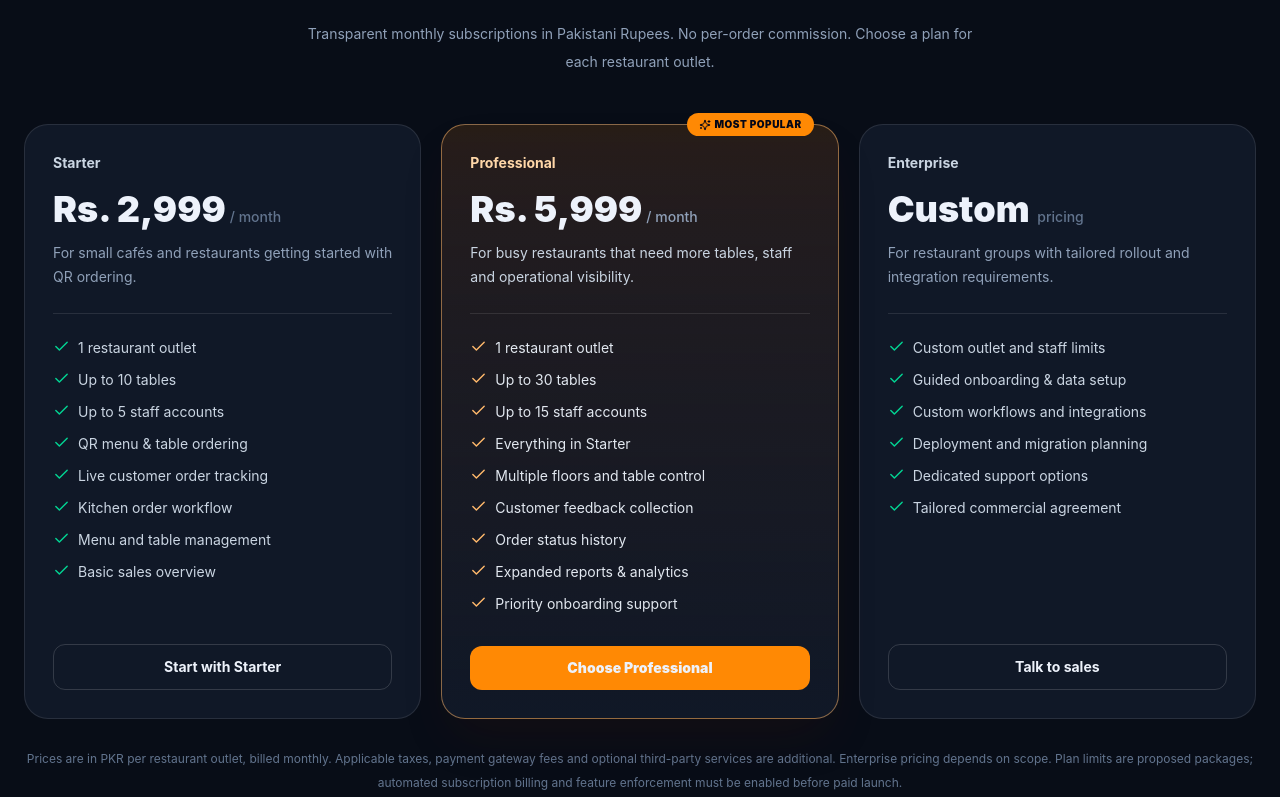
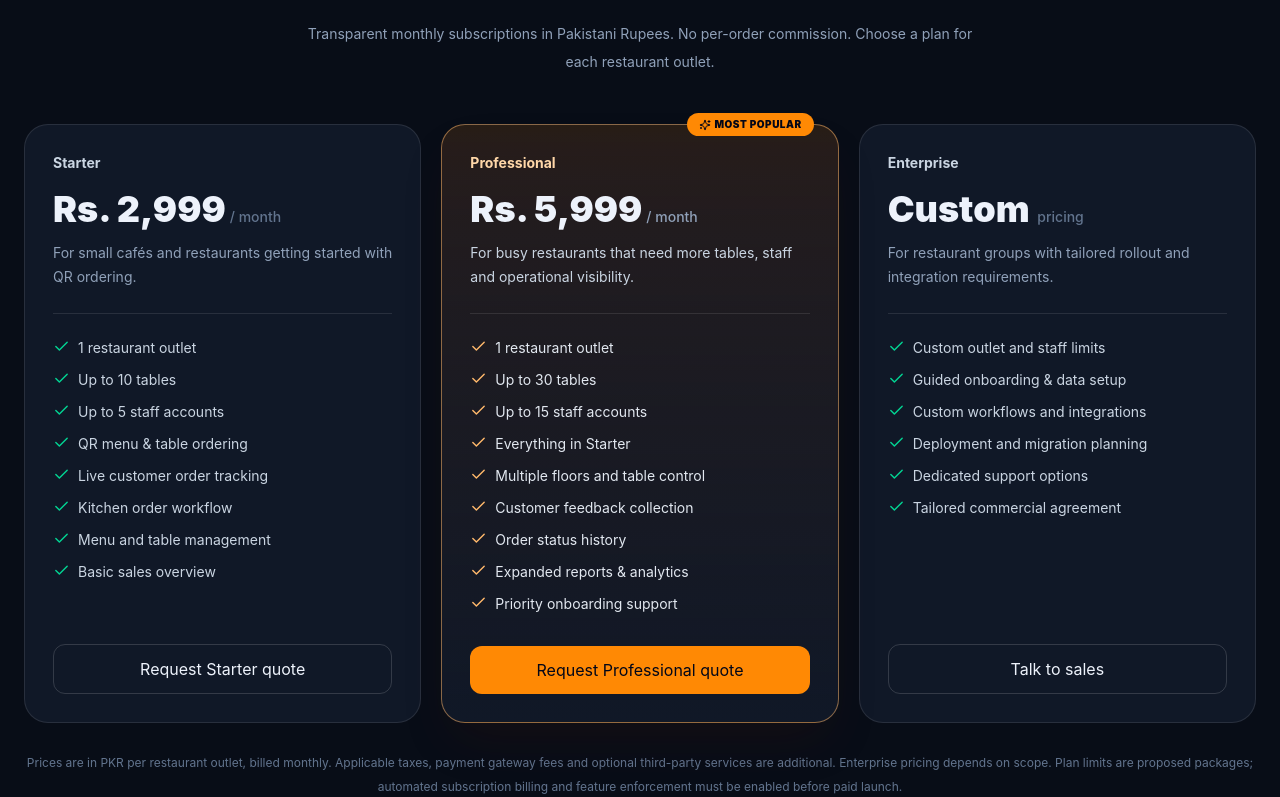
Before and after one commit to hyderwork/restaurant-os, a Next.js app: page / in a window 1280 px wide. Shown: the part 1343-2140 px from the top of the page. Built offline with nearby package versions, Linux system fonts and the light colour scheme.

Commit message:
Connect pricing plan buttons to inquiry form

```diff
--- a/src/app/page.tsx
+++ b/src/app/page.tsx
@@ -1,5 +1,6 @@
 import Link from "next/link";
 import { ArrowUpRight, ChefHat, ClipboardList, QrCode, ShieldCheck, Store, Check, Sparkles } from "lucide-react";
+import { PricingInquiryButton } from "@/components/pricing-inquiry";
 const features = [
   {icon:QrCode,title:"QR ordering",text:"Let guests browse your menu and place orders from their tables."},
   {icon:ChefHat,title:"Kitchen display",text:"Keep kitchen tickets and order status in one live workflow."},
@@ -14,9 +15,9 @@ export default function Home() {
   <section id="pricing" className="mx-auto max-w-7xl px-6 pb-24">
    <div className="mx-auto mb-12 max-w-2xl text-center"><p className="mb-4 text-xs font-bold tracking-[.25em] text-orange-300">SIMPLE PAKISTAN PRICING</p><h2 className="text-4xl font-black tracking-tight sm:text-5xl">Plans that grow with <span className="text-orange-400">your restaurant.</span></h2><p className="mt-4 text-sm leading-7 text-slate-400">Transparent monthly subscriptions in Pakistani Rupees. No per-order commission. Choose a plan for each restaurant outlet.</p></div>
    <div className="grid items-stretch gap-5 lg:grid-cols-3">
-    <article className="flex flex-col rounded-3xl border border-white/10 bg-[#101827] p-7"><p className="text-sm font-bold text-slate-300">Starter</p><p className="mt-4 text-4xl font-black">Rs. 2,999<span className="ml-1 text-sm font-medium text-slate-500">/ month</span></p><p className="mt-3 text-sm leading-6 text-slate-400">For small cafés and restaurants getting started with QR ordering.</p><div className="my-6 h-px bg-white/10"/><ul className="mb-8 space-y-3 text-sm text-slate-300">{["1 restaurant outlet","Up to 10 tables","Up to 5 staff accounts","QR menu & table ordering","Live customer order tracking","Kitchen order workflow","Menu and table management","Basic sales overview"].map(x=><li key={x} className="flex gap-2"><Check size={17} className="shrink-0 text-emerald-400"/>{x}</li>)}</ul><Link href="/signup" className="mt-auto rounded-xl border border-white/15 px-5 py-3 text-center text-sm font-bold hover:bg-white/5">Start with Starter</Link></article>
-    <article className="relative flex flex-col rounded-3xl border border-orange-300/50 bg-gradient-to-b from-orange-400/[.13] to-[#101827] p-7 shadow-2xl shadow-orange-950/20"><div className="absolute -top-3 right-6 flex items-center gap-1 rounded-full bg-orange-400 px-3 py-1 text-[10px] font-black uppercase tracking-wider text-slate-950"><Sparkles size={12}/> Most popular</div><p className="text-sm font-bold text-orange-200">Professional</p><p className="mt-4 text-4xl font-black">Rs. 5,999<span className="ml-1 text-sm font-medium text-slate-400">/ month</span></p><p className="mt-3 text-sm leading-6 text-slate-300">For busy restaurants that need more tables, staff and operational visibility.</p><div className="my-6 h-px bg-white/10"/><ul className="mb-8 space-y-3 text-sm text-slate-200">{["1 restaurant outlet","Up to 30 tables","Up to 15 staff accounts","Everything in Starter","Multiple floors and table control","Customer feedback collection","Order status history","Expanded reports & analytics","Priority onboarding support"].map(x=><li key={x} className="flex gap-2"><Check size={17} className="shrink-0 text-orange-300"/>{x}</li>)}</ul><Link href="/signup" className="mt-auto rounded-xl bg-orange-400 px-5 py-3 text-center text-sm font-black text-slate-950 hover:bg-orange-300">Choose Professional</Link></article>
-    <article className="flex flex-col rounded-3xl border border-white/10 bg-[#101827] p-7"><p className="text-sm font-bold text-slate-300">Enterprise</p><p className="mt-4 text-4xl font-black">Custom<span className="ml-1 text-sm font-medium text-slate-500"> pricing</span></p><p className="mt-3 text-sm leading-6 text-slate-400">For restaurant groups with tailored rollout and integration requirements.</p><div className="my-6 h-px bg-white/10"/><ul className="mb-8 space-y-3 text-sm text-slate-300">{["Custom outlet and staff limits","Guided onboarding & data setup","Custom workflows and integrations","Deployment and migration planning","Dedicated support options","Tailored commercial agreement"].map(x=><li key={x} className="flex gap-2"><Check size={17} className="shrink-0 text-emerald-400"/>{x}</li>)}</ul><Link href="/signup" className="mt-auto rounded-xl border border-white/15 px-5 py-3 text-center text-sm font-bold hover:bg-white/5">Talk to sales</Link></article>
+    <article className="flex flex-col rounded-3xl border border-white/10 bg-[#101827] p-7"><p className="text-sm font-bold text-slate-300">Starter</p><p className="mt-4 text-4xl font-black">Rs. 2,999<span className="ml-1 text-sm font-medium text-slate-500">/ month</span></p><p className="mt-3 text-sm leading-6 text-slate-400">For small cafés and restaurants getting started with QR ordering.</p><div className="my-6 h-px bg-white/10"/><ul className="mb-8 space-y-3 text-sm text-slate-300">{["1 restaurant outlet","Up to 10 tables","Up to 5 staff accounts","QR menu & table ordering","Live customer order tracking","Kitchen order workflow","Menu and table management","Basic sales overview"].map(x=><li key={x} className="flex gap-2"><Check size={17} className="shrink-0 text-emerald-400"/>{x}</li>)}</ul><PricingInquiryButton plan="Starter" className="mt-auto rounded-xl border border-white/15 px-5 py-3 text-sm font-bold hover:bg-white/5">Request Starter quote</PricingInquiryButton></article>
+    <article className="relative flex flex-col rounded-3xl border border-orange-300/50 bg-gradient-to-b from-orange-400/[.13] to-[#101827] p-7 shadow-2xl shadow-orange-950/20"><div className="absolute -top-3 right-6 flex items-center gap-1 rounded-full bg-orange-400 px-3 py-1 text-[10px] font-black uppercase tracking-wider text-slate-950"><Sparkles size={12}/> Most popular</div><p className="text-sm font-bold text-orange-200">Professional</p><p className="mt-4 text-4xl font-black">Rs. 5,999<span className="ml-1 text-sm font-medium text-slate-400">/ month</span></p><p className="mt-3 text-sm leading-6 text-slate-300">For busy restaurants that need more tables, staff and operational visibility.</p><div className="my-6 h-px bg-white/10"/><ul className="mb-8 space-y-3 text-sm text-slate-200">{["1 restaurant outlet","Up to 30 tables","Up to 15 staff accounts","Everything in Starter","Multiple floors and table control","Customer feedback collection","Order status history","Expanded reports & analytics","Priority onboarding support"].map(x=><li key={x} className="flex gap-2"><Check size={17} className="shrink-0 text-orange-300"/>{x}</li>)}</ul><PricingInquiryButton plan="Professional" className="mt-auto rounded-xl bg-orange-400 px-5 py-3 text-sm font-black text-slate-950 hover:bg-orange-300">Request Professional quote</PricingInquiryButton></article>
+    <article className="flex flex-col rounded-3xl border border-white/10 bg-[#101827] p-7"><p className="text-sm font-bold text-slate-300">Enterprise</p><p className="mt-4 text-4xl font-black">Custom<span className="ml-1 text-sm font-medium text-slate-500"> pricing</span></p><p className="mt-3 text-sm leading-6 text-slate-400">For restaurant groups with tailored rollout and integration requirements.</p><div className="my-6 h-px bg-white/10"/><ul className="mb-8 space-y-3 text-sm text-slate-300">{["Custom outlet and staff limits","Guided onboarding & data setup","Custom workflows and integrations","Deployment and migration planning","Dedicated support options","Tailored commercial agreement"].map(x=><li key={x} className="flex gap-2"><Check size={17} className="shrink-0 text-emerald-400"/>{x}</li>)}</ul><PricingInquiryButton plan="Enterprise" className="mt-auto rounded-xl border border-white/15 px-5 py-3 text-sm font-bold hover:bg-white/5">Talk to sales</PricingInquiryButton></article>
    </div>
    <p className="mt-7 text-center text-xs leading-6 text-slate-500">Prices are in PKR per restaurant outlet, billed monthly. Applicable taxes, payment gateway fees and optional third-party services are additional. Enterprise pricing depends on scope. Plan limits are proposed packages; automated subscription billing and feature enforcement must be enabled before paid launch.</p>
    <p className="mt-2 text-center text-xs text-slate-500">Need annual billing? Get 2 months free when you pay for 10 months upfront.</p>
```
